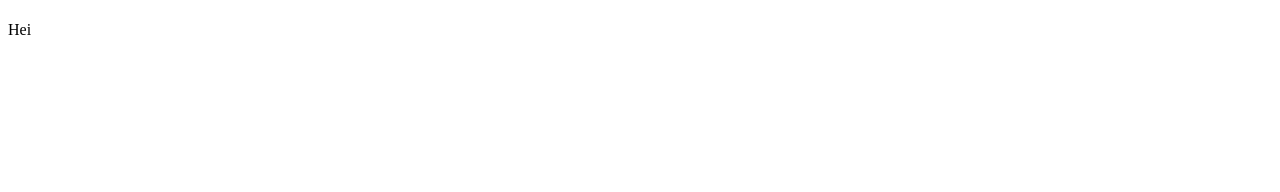
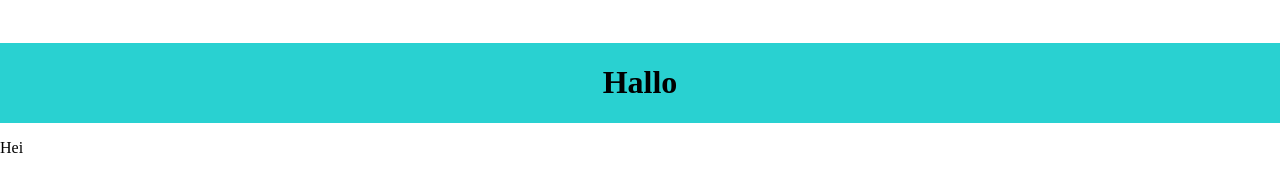
Before and after one commit to kimrobbin/AL-Komplito, a plain HTML site: page index.html in a window 1280 px wide. Drawn offline with Linux system fonts and the light colour scheme.

Commit message:
Header
Added header

```diff
--- a/index.html
+++ b/index.html
@@ -8,6 +8,12 @@
 </head>
 <body>
     <h1 class="Header"></h1>
+    <div class="Header">
+        <h1>Hallo</h1>
+
+    </div>
+
+
     <p>Hei</p>
 
 
--- a/style.css
+++ b/style.css
@@ -1,4 +1,10 @@
-.header{
+.Header{
     display: flex;
+    background-color: rgb(41, 209, 209);
     justify-content: center;
+
 }
+
+body{
+    margin: 0%;
+}
```
